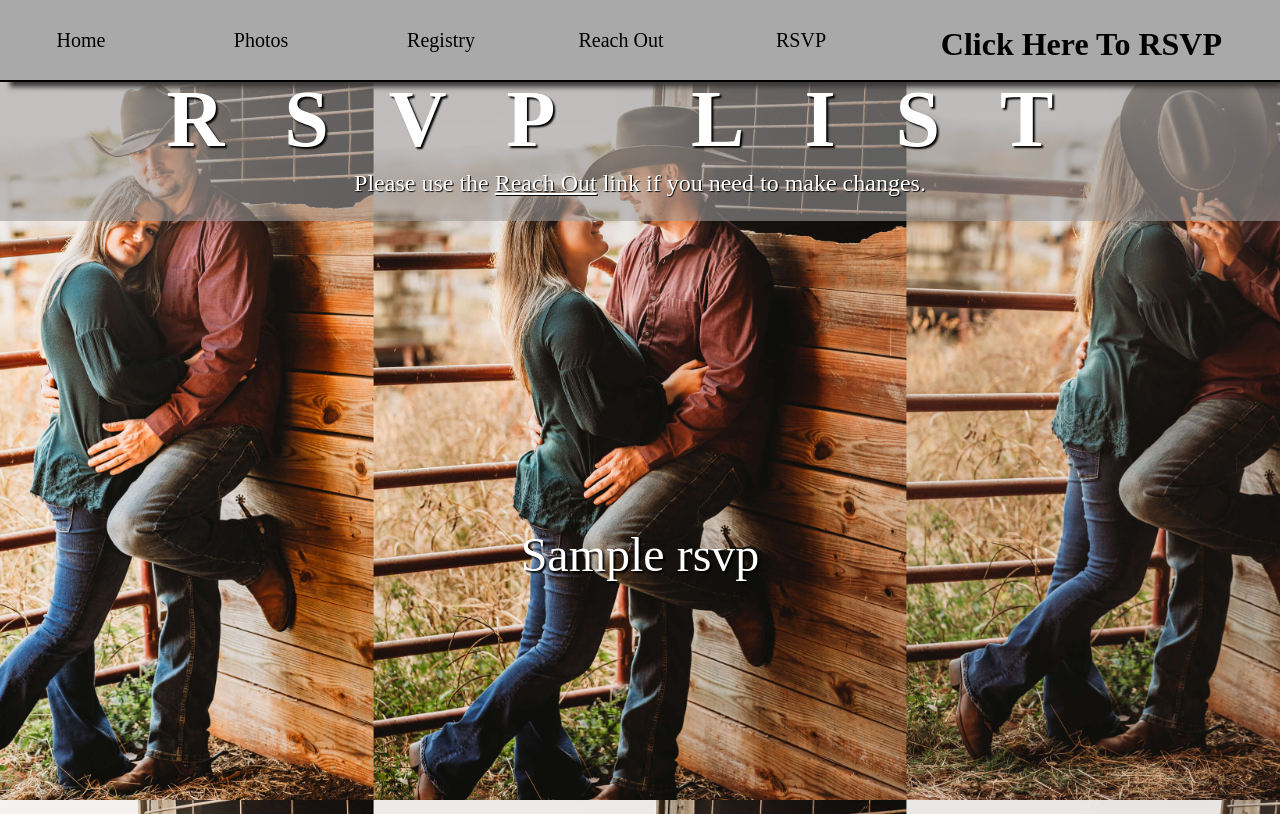
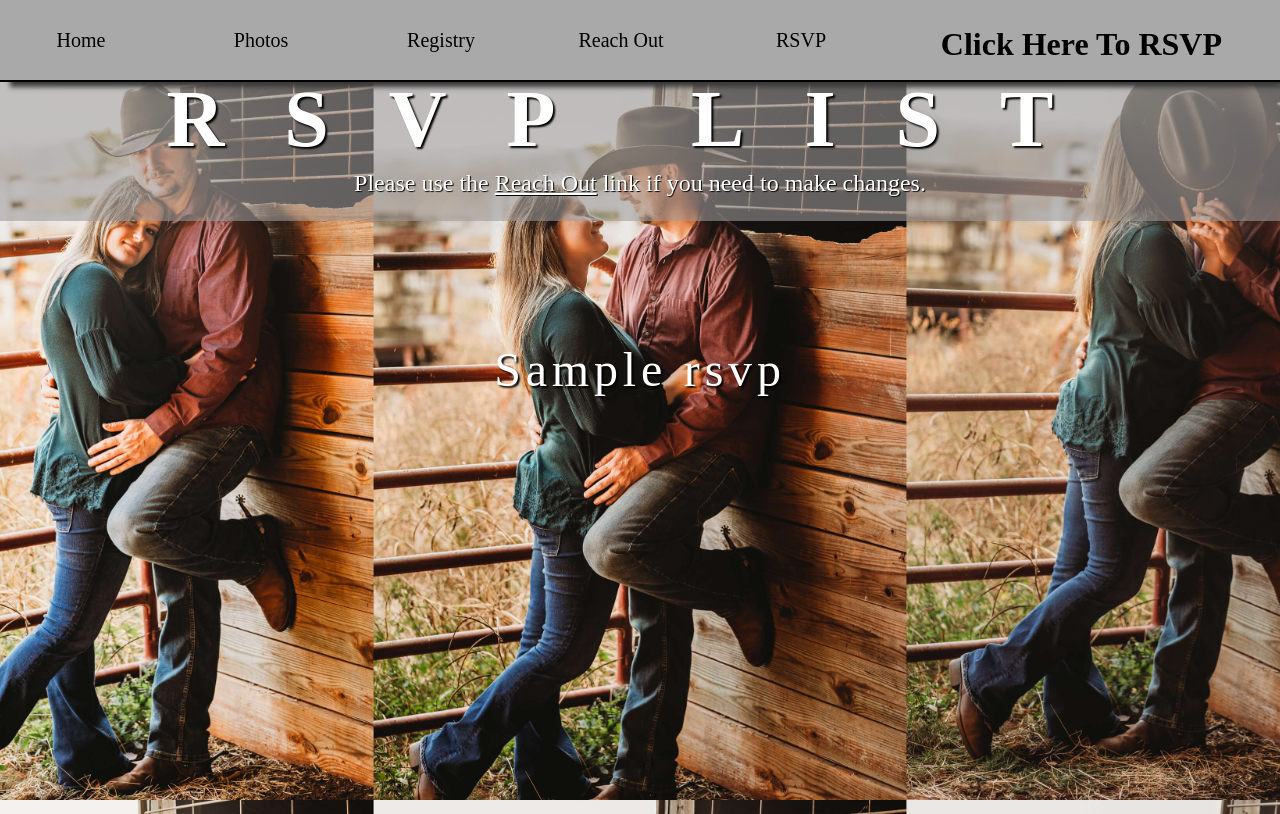
Before and after one commit to tccSolutions/wedding-site, a Flask app: page /rsvp in a window 1280 px wide. Run offline with Flask 2, Linux system fonts and the light colour scheme; tables that the repository leaves empty hold one stand-in row (values such as "Sample post"); some libraries are stand-ins or nearby versions.

Commit message:
rsvp list update

```diff
--- a/main.py
+++ b/main.py
@@ -9,7 +9,7 @@ import psycopg2
 from static.data.image_data import photos
 
 app = Flask(__name__)
-app.config["SQLALCHEMY_DATABASE_URI"] = os.environ.get("DATABASE_URL1", "sqlite:///data/rsvps.db")
+app.config["SQLALCHEMY_DATABASE_URI"] = os.environ.get("DATABASE_URL1", "sqlite:///static/data/rsvps.db")
 app.config['MAIL_SERVER'] = 'smtp.gmail.com'
 app.config['MAIL_PORT'] = 465
 app.config['MAIL_USERNAME'] = os.environ.get("EMAIL")
--- a/static/css/rsvp.styles.css
+++ b/static/css/rsvp.styles.css
@@ -11,10 +11,10 @@
     margin-left: auto;
 }
 .rsvp_container_form_click{
-     display:flex;
+    display:flex;
     flex-direction: column;
     justify-content: center;
-    align-items: center;
+    align-items:center;
     width: 20%;
     background: rgba(0, 0, 0, .85);
     padding:1.5em;
@@ -44,7 +44,7 @@
     top:5%;
     display: flex;
     flex-direction: column;
-    justify-content: center;
+    justify-content: flex-start;
     align-content: center;
     text-align: center;
     overflow: scroll;
@@ -101,6 +101,7 @@
 }
 .rsvp p{
     font-size: 3em;
+    letter-spacing: .1em;
     color:white;
     text-shadow: 2px 2px 2px black;
 }
```
